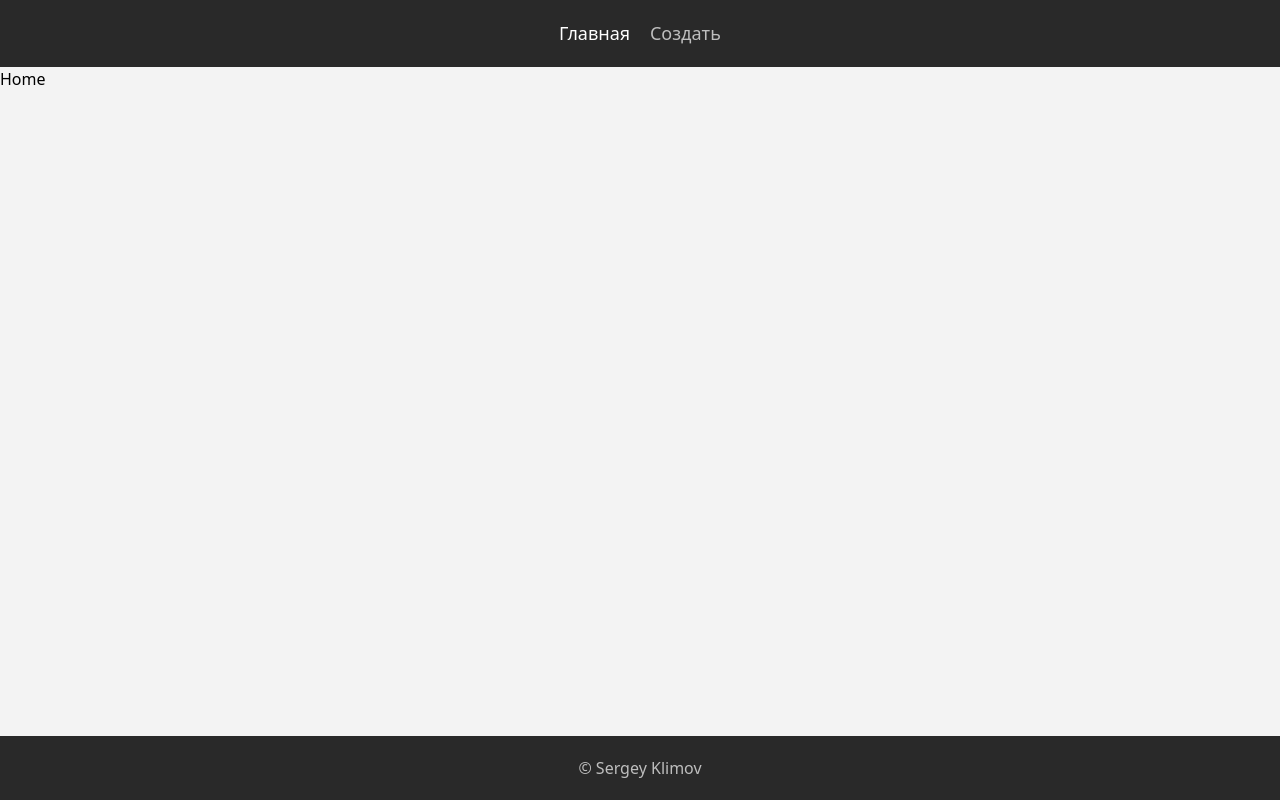
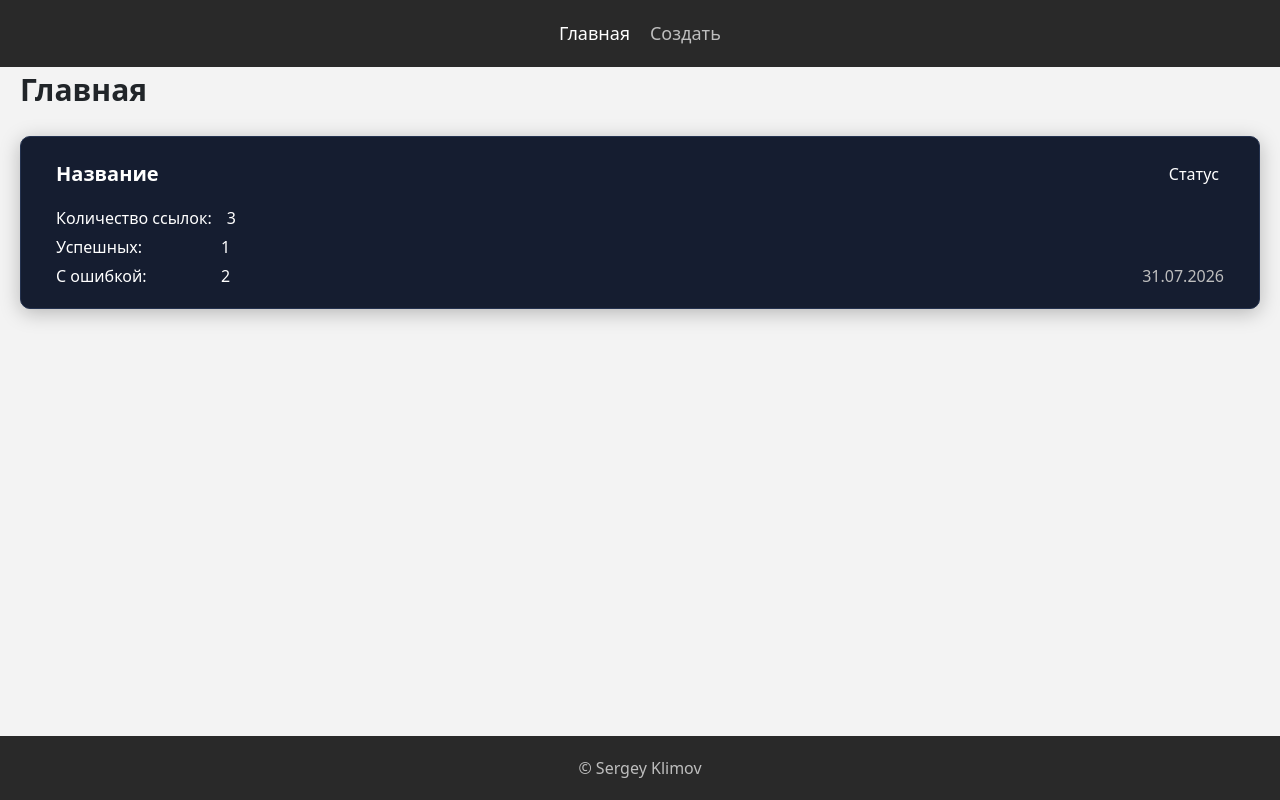
Before and after one commit to NVinox/urls-check-frontend, a React (Vite) app: page / in a window 1280 px wide. Built offline with nearby package versions, Linux system fonts and the light colour scheme.

Commit message:
feat: добавил верстку главной страницы

```diff
--- a/package.json
+++ b/package.json
@@ -10,6 +10,7 @@
     "preview": "vite preview"
   },
   "dependencies": {
+    "clsx": "^2.1.1",
     "react": "^19.2.8",
     "react-dom": "^19.2.8",
     "react-router-dom": "^7.18.2"
--- a/src/app/index.css
+++ b/src/app/index.css
@@ -4,6 +4,8 @@
 *::before,
 *::after {
 	box-sizing: border-box;
+	padding: 0;
+	margin: 0;
 }
 
 body,
--- a/src/pages/Home/ui/Home.tsx
+++ b/src/pages/Home/ui/Home.tsx
@@ -1,3 +1,16 @@
+import { JobList } from "@/widgets/JobList";
+
+import { Title } from "@/shared/Title";
+import { ContainerLayout } from "@/shared/ContainerLayout";
+
 export default function Home() {
-	return <div>Home</div>;
+	return (
+		<section>
+			<ContainerLayout>
+				<Title>Главная</Title>
+
+				<JobList />
+			</ContainerLayout>
+		</section>
+	);
 }
--- /dev/null
+++ b/src/shared/Title/index.ts
@@ -0,0 +1,3 @@
+import Title from "@/shared/Title/ui/Title";
+
+export { Title };
--- /dev/null
+++ b/src/shared/Title/ui/Title.tsx
@@ -0,0 +1,16 @@
+import type { ReactNode } from "react";
+import clsx from "clsx";
+
+import styles from "./index.module.css";
+
+interface IProps {
+	children: ReactNode;
+	variant?: "h1" | "h2";
+	className?: string;
+}
+
+export default function Title({ children, className, variant = "h1" }: IProps) {
+	const Tag = variant;
+
+	return <Tag className={clsx(styles[variant], className)}>{children}</Tag>;
+}
--- /dev/null
+++ b/src/shared/Title/ui/index.module.css
@@ -0,0 +1,11 @@
+.h1 {
+	font-size: 30px;
+	font-weight: 700;
+	color: var(--color-text-dark);
+	margin-bottom: 24px;
+}
+
+.h2 {
+	font-size: 20px;
+	color: var(--color-text-dark);
+}
--- a/src/shared/styles/variables.css
+++ b/src/shared/styles/variables.css
@@ -2,10 +2,21 @@
 	--color-header-bg: #292929;
 	--color-footer-bg: #292929;
 	--color-site-bg: #f3f3f3;
+	--color-card-bg: #151d30;
+	--color-card-bg-hover: #1e2942;
+	--color-pending-bg: #a88114;
+	--color-progress-bg: #aa621f;
+	--color-cancaled-bg: #3a3a3a;
+	--color-success-bg: #357908;
+	--color-error-bg: #860f0f;
 
 	--color-text-dark: #212529;
 	--color-text-light: #bebebe;
 	--color-text-white: #fff;
 
+	--color-border-card: #24324f;
+
+	--shadow-card: 0 4px 20px rgba(0, 0, 0, 0.25);
+
 	--transition-setting: 0.2s ease-in-out;
 }
--- /dev/null
+++ b/src/widgets/JobList/index.ts
@@ -0,0 +1,9 @@
+import JobList from "@/widgets/JobList/ui/JobList";
+import {
+	type TJobStatus,
+	type IJob,
+	JOB_STATUS_TR,
+} from "@/widgets/JobList/model/types";
+
+export { JobList, JOB_STATUS_TR };
+export type { TJobStatus, IJob };
--- /dev/null
+++ b/src/widgets/JobList/model/types.ts
@@ -0,0 +1,27 @@
+const JOB_STATUS = {
+	PENDING: "pending",
+	IN_PROGRESS: "in_progress",
+	COMPLETED: "completed",
+	CANCELED: "cancelled",
+	FAILED: "failed",
+} as const;
+
+export const JOB_STATUS_TR: Record<TJobStatus, string> = {
+	pending: "В ожидании",
+	in_progress: "Выполняется",
+	completed: "Завершено",
+	cancelled: "Отменено",
+	failed: "Ошибка",
+} as const;
+
+export type TJobStatus = (typeof JOB_STATUS)[keyof typeof JOB_STATUS];
+
+export interface IJob {
+	id: number;
+	jobId: string;
+	status: TJobStatus;
+	urlCount: number;
+	successCount: number;
+	errorCount: number;
+	createdAt: Date;
+}
--- /dev/null
+++ b/src/widgets/JobList/ui/JobList.tsx
@@ -0,0 +1,43 @@
+import { Link } from "react-router-dom";
+
+import { Title } from "@/shared/Title";
+
+import styles from "./index.module.css";
+
+export default function JobList() {
+	return (
+		<ul className={styles.jobs}>
+			<li>
+				<article className={styles.jobs__card}>
+					<header className={styles.jobs__header}>
+						<Title className={styles.jobs__title} variant="h2">
+							<Link className={styles.jobs__link} to="/">
+								Название
+							</Link>
+						</Title>
+						<span className={styles.jobs__status}>Статус</span>
+					</header>
+
+					<footer className={styles.jobs__footer}>
+						<ul className={styles.jobs__details}>
+							<li className={styles.jobs__detail}>
+								<p className={styles.jobs__detail_title}>Количество ссылок:</p>
+								<span className={styles.jobs__detail_value}>3</span>
+							</li>
+							<li className={styles.jobs__detail}>
+								<p className={styles.jobs__detail_title}>Успешных:</p>
+								<span className={styles.jobs__detail_value}>1</span>
+							</li>
+							<li className={styles.jobs__detail}>
+								<p className={styles.jobs__detail_title}>С ошибкой:</p>
+								<span className={styles.jobs__detail_value}>2</span>
+							</li>
+						</ul>
+
+						<p className={styles.jobs__date}>31.07.2026</p>
+					</footer>
+				</article>
+			</li>
+		</ul>
+	);
+}
--- /dev/null
+++ b/src/widgets/JobList/ui/index.module.css
@@ -0,0 +1,99 @@
+.jobs {
+	display: flex;
+	flex-direction: column;
+	row-gap: 20px;
+}
+
+.jobs__card {
+	position: relative;
+	display: flex;
+	flex-direction: column;
+	row-gap: 15px;
+	padding: 20px 35px;
+	border-radius: 10px;
+	border: 1px solid var(--color-border-card);
+	box-shadow: var(--shadow-card);
+	background-color: var(--color-card-bg);
+	color: var(--color-text-white);
+	overflow: hidden;
+}
+
+.jobs__link {
+	color: var(--color-text-white);
+}
+
+.jobs__link::after {
+	content: "";
+	position: absolute;
+	top: 0;
+	left: 0;
+	width: 100%;
+	height: 100%;
+}
+
+.jobs__header {
+	display: flex;
+	align-items: center;
+	justify-content: space-between;
+	column-gap: 20px;
+}
+
+.jobs__header .pending {
+	background-color: var(--color-pending-bg);
+}
+
+.jobs__header .progress {
+	background-color: var(--color-progress-bg);
+}
+
+.jobs__header .canceled {
+	background-color: var(--color-canceled-bg);
+}
+
+.jobs__header .success {
+	background-color: var(--color-success-bg);
+}
+
+.jobs__header .error {
+	background-color: var(--color-error-bg);
+}
+
+.jobs__title {
+	font-size: 20px;
+}
+
+.jobs__status {
+	font-weight: 500;
+	padding: 5px;
+	border-radius: 5px;
+}
+
+.jobs__footer {
+	display: flex;
+	justify-content: space-between;
+	align-items: flex-end;
+}
+
+.jobs__details {
+	display: flex;
+	flex-direction: column;
+	row-gap: 5px;
+}
+
+.jobs__detail {
+	display: flex;
+	align-items: center;
+	column-gap: 15px;
+}
+
+.jobs__detail_title {
+	min-width: 150px;
+}
+
+.jobs__detail_value {
+	font-weight: 500;
+}
+
+.jobs__date {
+	color: var(--color-text-light);
+}
```
Also changed, not shown: 2 other files (tests, documents, lock files or other folders).
